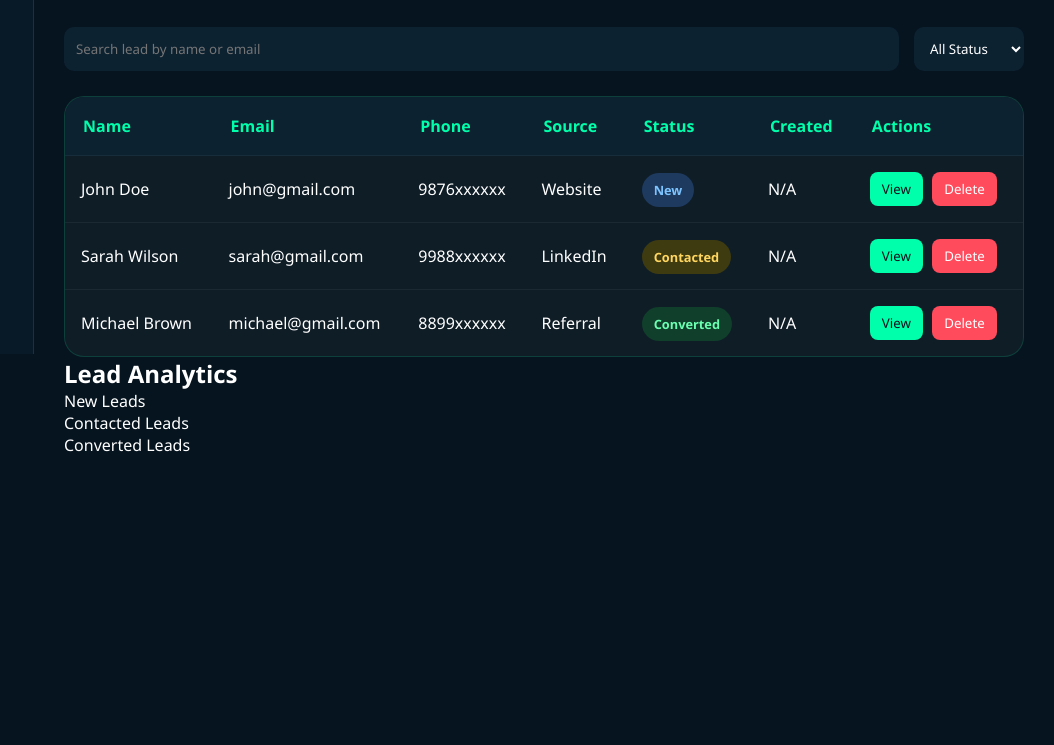
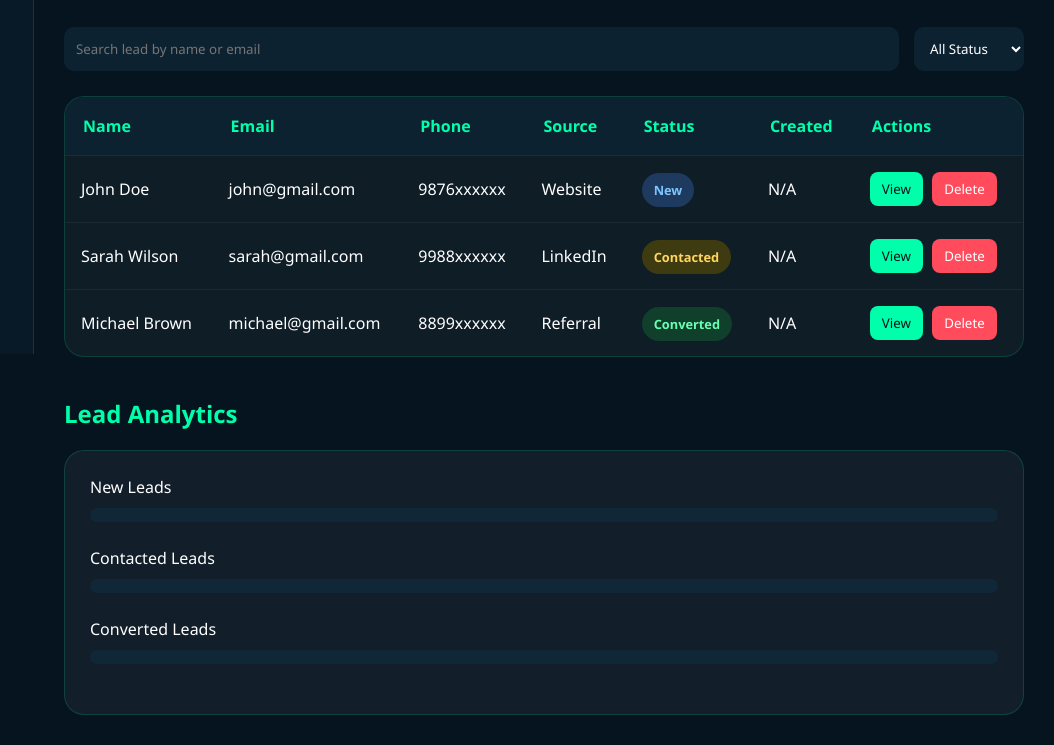
Before and after one commit to cyril-p-jose/FUTURE_FS_02, a plain HTML site: page index.html in a window 1280 px wide. Shown: the part 446-1191 px from the top of the page, without its empty margins (226-1280 px from the left). Before the commit the page ends 932 px from the top, so only its background shows below. Drawn offline with Linux system fonts and the light colour scheme; sample sign-in values are in the browser's storage.

Commit message:
Add styles for analytics section
Added styles for analytics section including cards and progress bars.

```diff
--- a/style.css
+++ b/style.css
@@ -630,3 +630,67 @@ tbody tr:hover{
 
     margin-left:10px;
 }
+/* =========================
+   ANALYTICS
+========================= */
+
+.analytics{
+
+    margin-top:40px;
+}
+
+.analytics h2{
+
+    color:#00ffaa;
+
+    margin-bottom:20px;
+}
+
+.analytics-card{
+
+    background:
+    rgba(255,255,255,.05);
+
+    border:
+    1px solid rgba(0,255,170,.15);
+
+    border-radius:20px;
+
+    padding:25px;
+}
+
+.analytics-item{
+
+    margin-bottom:25px;
+}
+
+.analytics-item span{
+
+    display:block;
+
+    margin-bottom:10px;
+}
+
+.progress{
+
+    width:100%;
+
+    height:14px;
+
+    background:#102738;
+
+    border-radius:30px;
+
+    overflow:hidden;
+}
+
+.progress-fill{
+
+    height:100%;
+
+    width:0;
+
+    background:#00ffaa;
+
+    transition:1s ease;
+}
```
